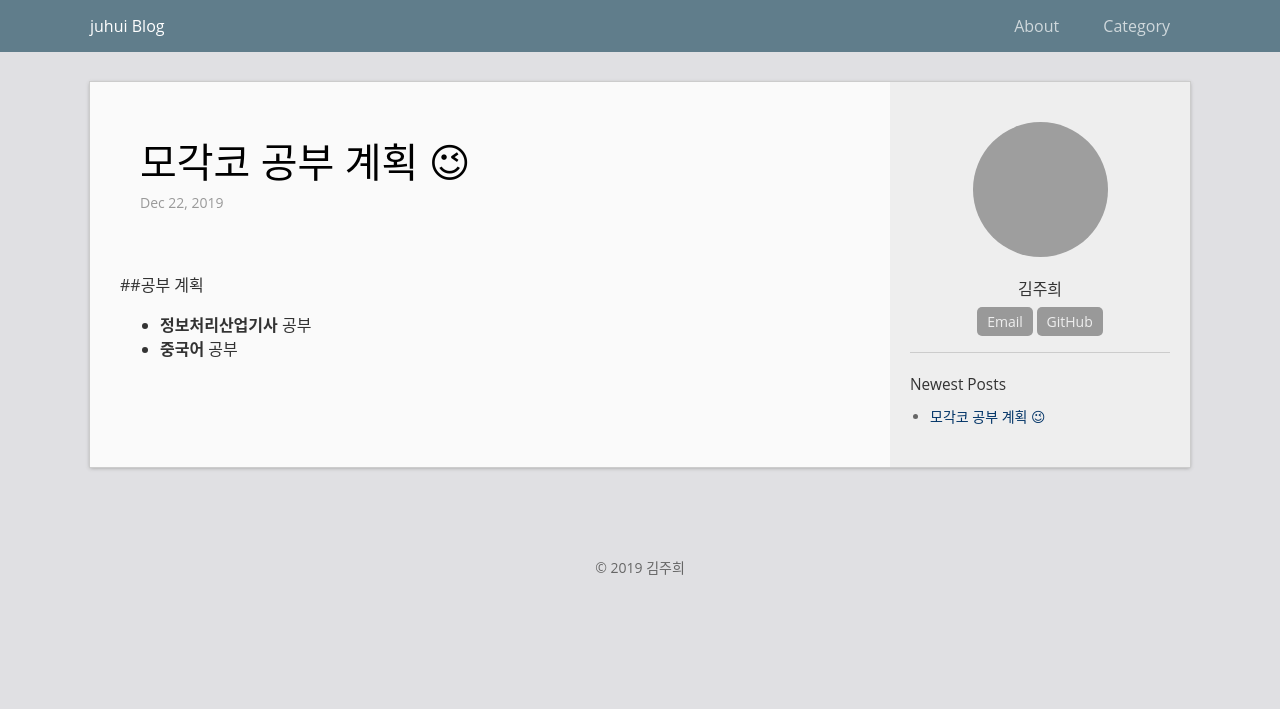
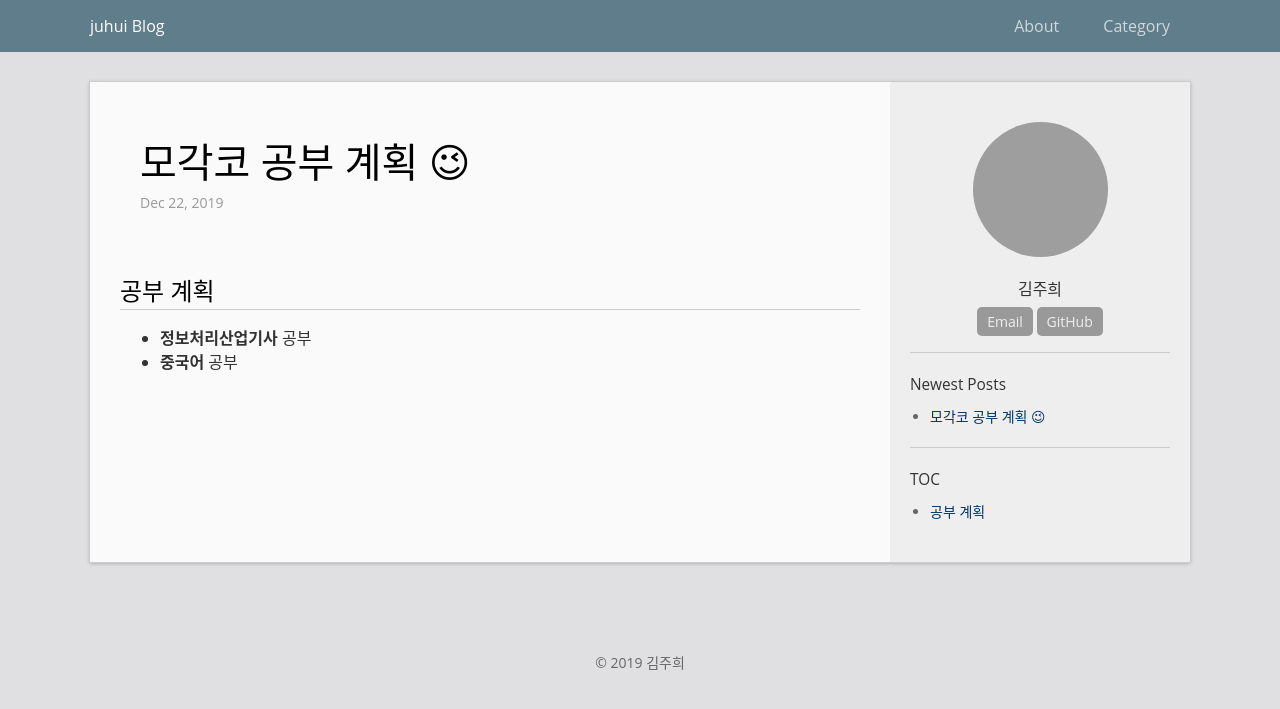
Before and after one commit to juhui-ui/juhui-ui.github.io, a Jekyll site: the page built from _posts/2014-12-30-welcome-to-jekyll.markdown, in a window 1280 px wide. Shown: the top 709 px of the page. Built offline with Jekyll 4.4.1, drawn with Linux system fonts in a browser that asks for light colours; emoji names are drawn with the system emoji font; grey boxes are pictures that could not be loaded.

Commit message:
Update 2014-12-30-welcome-to-jekyll.markdown

```diff
--- a/_posts/2014-12-30-welcome-to-jekyll.markdown
+++ b/_posts/2014-12-30-welcome-to-jekyll.markdown
@@ -6,7 +6,7 @@ categories: jekyll update
 permalink: /archivers/hello
 ---
 
-##공부 계획
+## 공부 계획 ##
 
 
 * **정보처리산업기사** 공부
```
